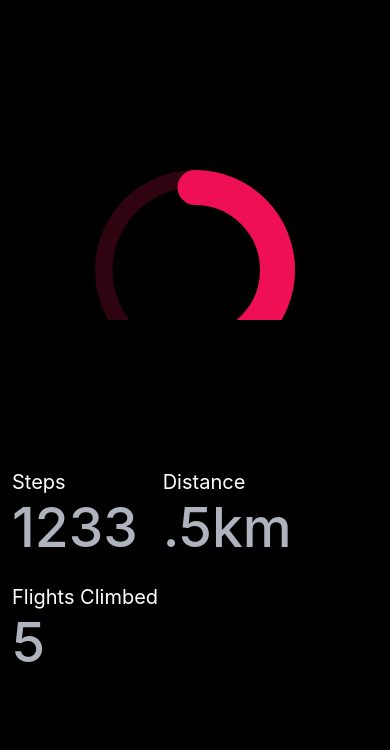
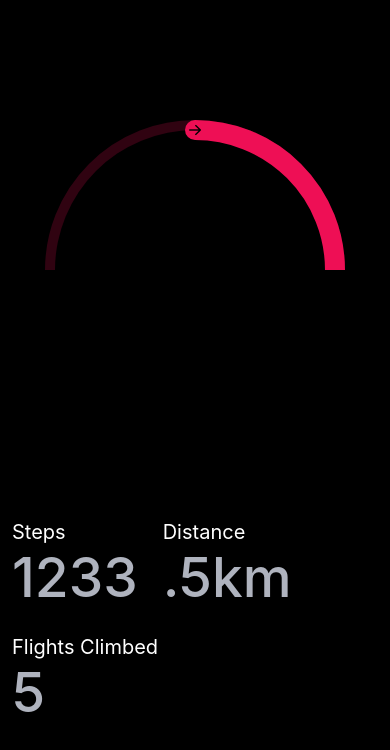
Before and after one commit to rob76c/HalcyonStepCounter, a React Native app: screen / in a window 390 px wide. Shown: the top 750 px of the page. Built offline with nearby package versions, Linux system fonts and the light colour scheme.

Commit message:
arrow on ring

```diff
--- a/App.tsx
+++ b/App.tsx
@@ -6,7 +6,7 @@ import RingProgress from "./src/componenets/RingProgress";
 export default function App() {
   return (
     <View style={styles.container}>
-    <RingProgress progress= {0.5}/>
+    <RingProgress radius={150} strokeWidth= {20} progress= {0.5} />
 
       <View style={styles.values}>
         <Value label="Steps" value="1233" />
--- a/src/componenets/RingProgress.tsx
+++ b/src/componenets/RingProgress.tsx
@@ -6,6 +6,7 @@ import Animated, {
   useSharedValue,
   withTiming,
 } from "react-native-reanimated";
+import AntDesign from "@expo/vector-icons/AntDesign";
 
 const AnimatedCircle = Animated.createAnimatedComponent(Circle);
 
@@ -17,7 +18,7 @@ type RingProgressProps = {
 const color = "#EE0F55";
 
 const RingProgress = ({
-  radius = 100,
+  radius = 120,
   strokeWidth = 35,
   progress,
 }: RingProgressProps) => {
@@ -56,16 +57,16 @@ const RingProgress = ({
     >
       <Svg>
         {/* Background */}
-        <Circle
-        {...circleDefaultProps}
-          opacity={0.2}
-        />
+        <Circle {...circleDefaultProps} opacity={0.2} />
         {/* Front */}
-        <AnimatedCircle
-          animatedProps={animatedProps}
-          {...circleDefaultProps}
-        />
+        <AnimatedCircle animatedProps={animatedProps} {...circleDefaultProps} />
       </Svg>
+      <AntDesign
+        name="arrowright"
+        size={strokeWidth* .8}
+        color="black"
+        style={{ position: "absolute", alignSelf: "center", top: strokeWidth*.1 }}
+      />
     </View>
   );
 };
```
